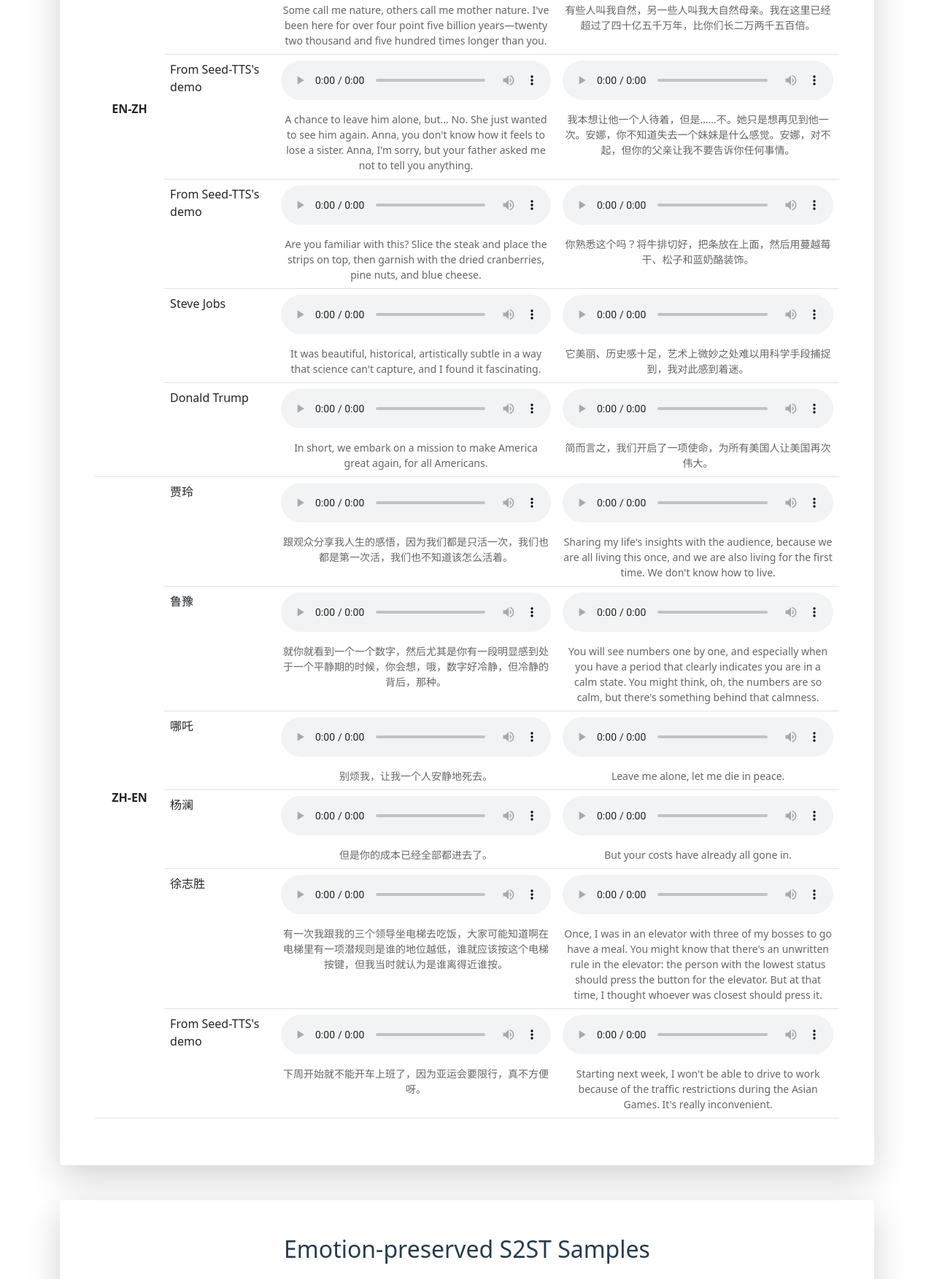
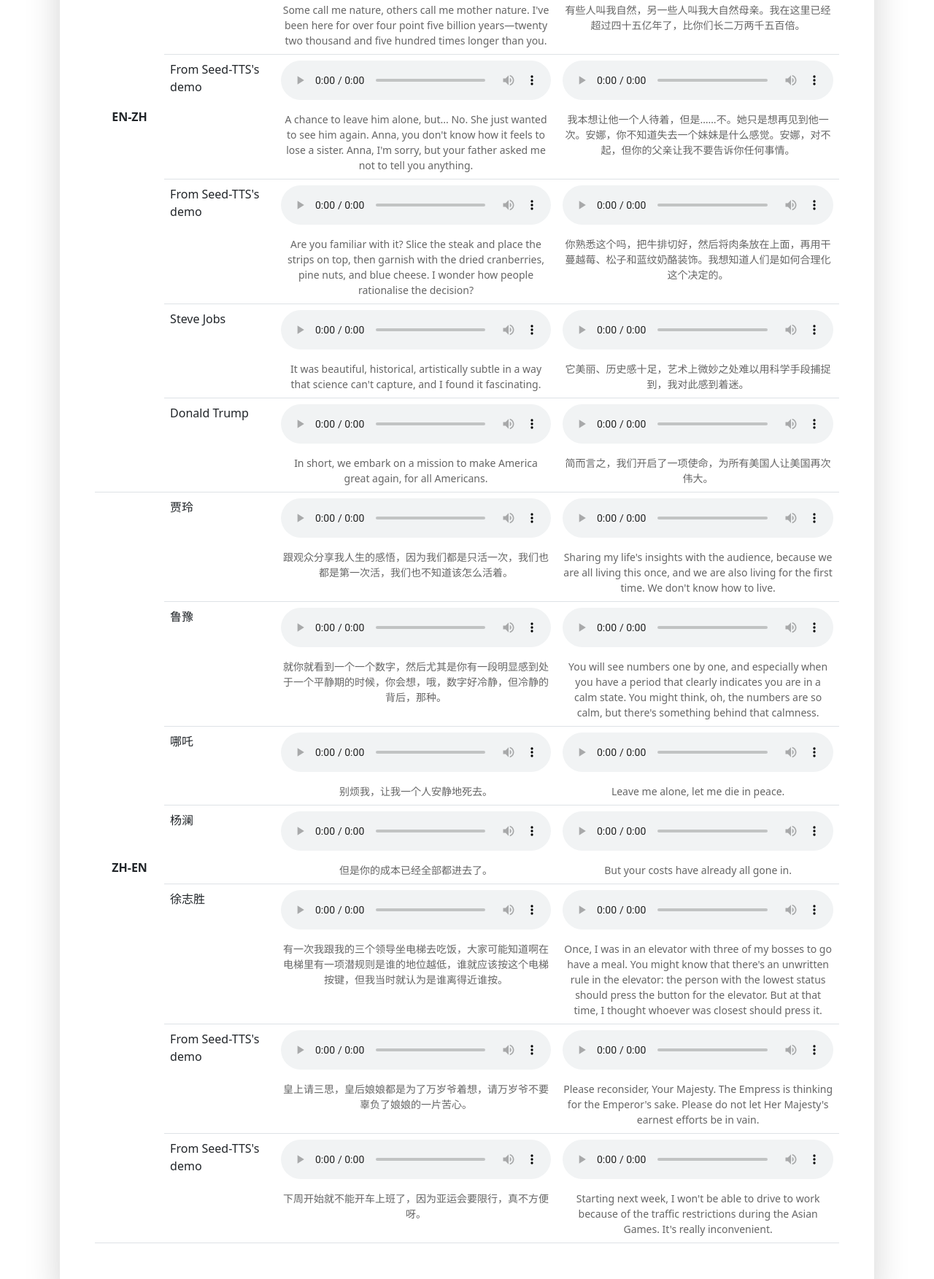
Before and after one commit to uniss-AAAI26/uniss-AAAI26.github.io, a plain HTML site: page index.html in a window 1280 px wide. Shown: the part 2304-4057 px from the top of the page at 73% size. Drawn offline with Linux system fonts and the light colour scheme.

Commit message:
fix bugs

```diff
--- a/index.html
+++ b/index.html
@@ -145,7 +145,7 @@
 								<source src="audios/seed_01/seedtts-01_promptvn_Quality.wav" type="audio/wav">
 							</audio>
 							<div style="text-align: center; font-size: 14px; color: #666;">
-								有些人叫我自然，另一些人叫我大自然母亲。我在这里已经超过了四十亿五千万年，比你们长二万两千五百倍。
+								有些人叫我自然，另一些人叫我大自然母亲。我在这里已经超过四十五亿年了，比你们长二万两千五百倍。
 							</div>
 						</td>
 					</tr>
@@ -172,18 +172,18 @@
 						<td>From Seed-TTS's demo</td>
 						<td>
 							<audio controls style="width: 100%; margin-bottom: 10px;">
-								<source src="audios/seed_03/seedtts-03_promptvn.wav" type="audio/wav">
+								<source src="audios/seed_05/seed_05.wav" type="audio/wav">
 							</audio>
 							<div style="text-align: center; font-size: 14px; color: #666;">
-								Are you familiar with this? Slice the steak and place the strips on top, then garnish with the dried cranberries, pine nuts, and blue cheese.
+								Are you familiar with it? Slice the steak and place the strips on top, then garnish with the dried cranberries, pine nuts, and blue cheese. I wonder how people rationalise the decision?
 							</div>
 						</td>
 						<td>
 							<audio controls style="width: 100%; margin-bottom: 10px;">
-								<source src="audios/seed_03/seedtts-03_promptvn_Quality.wav" type="audio/wav">
+								<source src="audios/seed_05/seed_05_Quality.wav" type="audio/wav">
 							</audio>
 							<div style="text-align: center; font-size: 14px; color: #666;">
-								你熟悉这个吗？将牛排切好，把条放在上面，然后用蔓越莓干、松子和蓝奶酪装饰。
+								你熟悉这个吗，把牛排切好，然后将肉条放在上面，再用干蔓越莓、松子和蓝纹奶酪装饰。我想知道人们是如何合理化这个决定的。
 							</div>
 						</td>
 					</tr>
@@ -226,7 +226,7 @@
 						</td>
 					</tr>
 					<tr>
-						<td rowspan="6" style="vertical-align: middle; text-align: center; font-weight: bold;">ZH-EN</td>
+						<td rowspan="7" style="vertical-align: middle; text-align: center; font-weight: bold;">ZH-EN</td>
 						<td>贾玲</td>
 						<td>
 							<audio controls style="width: 100%; margin-bottom: 10px;">
@@ -318,6 +318,25 @@
 							</audio>
 							<div style="text-align: center; font-size: 14px; color: #666;">
 								Once, I was in an elevator with three of my bosses to go have a meal. You might know that there's an unwritten rule in the elevator: the person with the lowest status should press the button for the elevator. But at that time, I thought whoever was closest should press it.
+							</div>
+						</td>
+					</tr>
+					<tr>
+						<td>From Seed-TTS's demo</td>
+						<td>
+							<audio controls style="width: 100%; margin-bottom: 10px;">
+								<source src="audios/seed_03/seed_zh_03.wav" type="audio/wav">
+							</audio>
+							<div style="text-align: center; font-size: 14px; color: #666;">
+								皇上请三思，皇后娘娘都是为了万岁爷着想，请万岁爷不要辜负了娘娘的一片苦心。
+							</div>
+						</td>
+						<td>
+							<audio controls style="width: 100%; margin-bottom: 10px;">
+								<source src="audios/seed_03/seed_zh_03_Quality.wav" type="audio/wav">
+							</audio>
+							<div style="text-align: center; font-size: 14px; color: #666;">
+								Please reconsider, Your Majesty. The Empress is thinking for the Emperor's sake. Please do not let Her Majesty's earnest efforts be in vain.
 							</div>
 						</td>
 					</tr>
```
Also changed, not shown: 7 other files.
